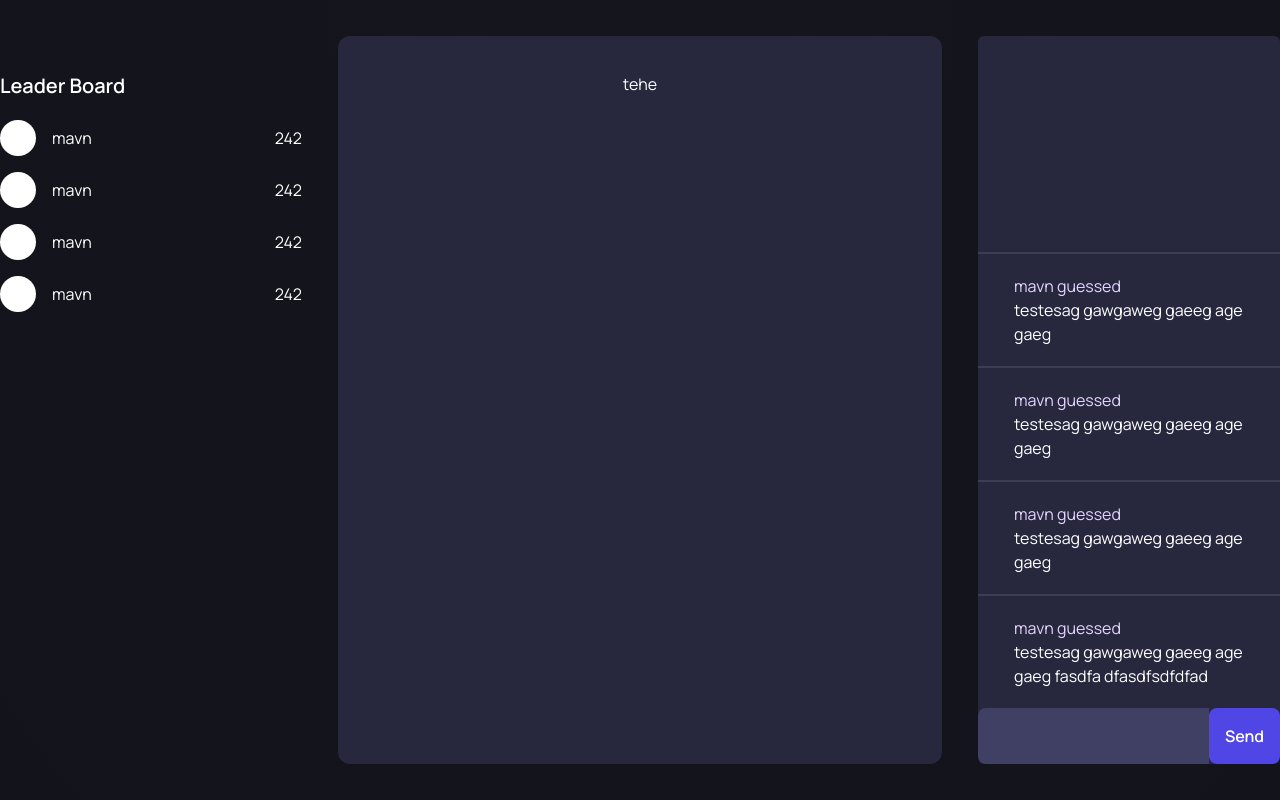
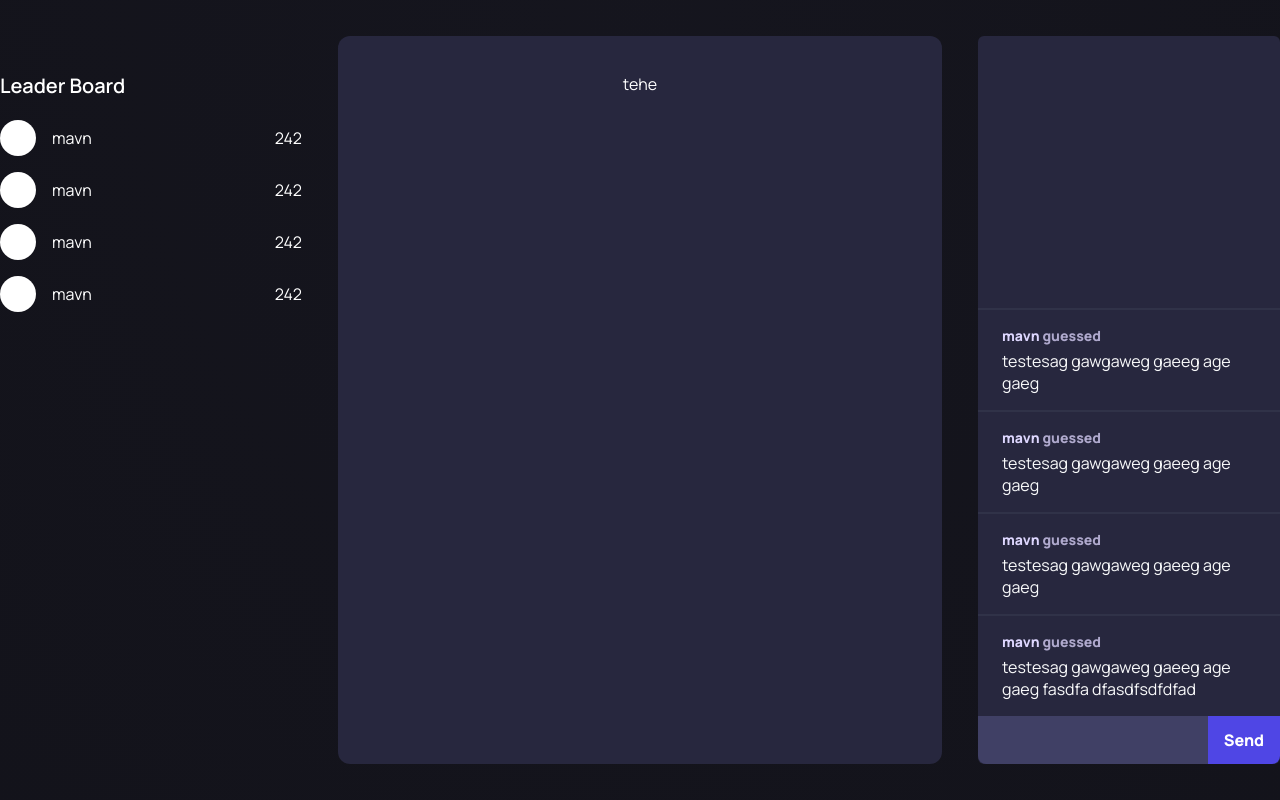
Before and after one commit to boidushya/vinyl-client, a Next.js app: page /game in a window 1280 px wide. Built offline with nearby package versions, Linux system fonts and the light colour scheme; some icons are missing.

Commit message:
fix: chat bubble styles

```diff
--- a/components/ChatPanel/ChatBubble.tsx
+++ b/components/ChatPanel/ChatBubble.tsx
@@ -11,9 +11,14 @@ export const ChatBubble: React.FC<ChatBubbleProps> = ({
 	comment,
 }) => {
 	return (
-		<div className="border-t-[#E5D4FF20] border-t-2 px-9 py-5">
-			<p className="text-[#E5D4FF]">{username} guessed</p>
-			<p className="text-base">{comment}</p>
+		<div className="px-6 py-4 border-t-2 border-opacity-25 border-t-gray-600">
+			<p className="mb-1 text-sm font-bold text-opacity-75 text-violet-200">
+				<span className="text-opacity-100 text-violet-200">
+					{username}
+				</span>{" "}
+				guessed
+			</p>
+			<p className="text-base leading-snug text-gray-50">{comment}</p>
 		</div>
 	);
 };
--- a/components/ChatPanel/ChatInput.tsx
+++ b/components/ChatPanel/ChatInput.tsx
@@ -7,9 +7,9 @@ const ChatInput: React.FC<ChatInputProps> = () => {
 	return (
 		<div>
 			<div className="flex">
-				<input className="bg-[#404065] text-[#E5D4FF] outline-none w-full p-4 px-9 rounded-l-lg" />
+				<input className="bg-[#404065] text-[#E5D4FF] outline-none w-full py-3 px-6 rounded-bl-lg" />
 				<Button
-					className="rounded-r-lg"
+					className="rounded-none rounded-br-lg"
 					onClick={() => {
 						console.log("cc");
 					}}
--- a/styles/globals.scss
+++ b/styles/globals.scss
@@ -1,4 +1,4 @@
-@import url("https://fonts.googleapis.com/css2?family=Manrope:wght@400;500;600&family=Syne:wght@500;600&display=swap");
+@import url("https://fonts.googleapis.com/css2?family=Manrope:wght@400;500;600;800&family=Syne:wght@500;600&display=swap");
 
 @tailwind base;
 @tailwind components;
```
